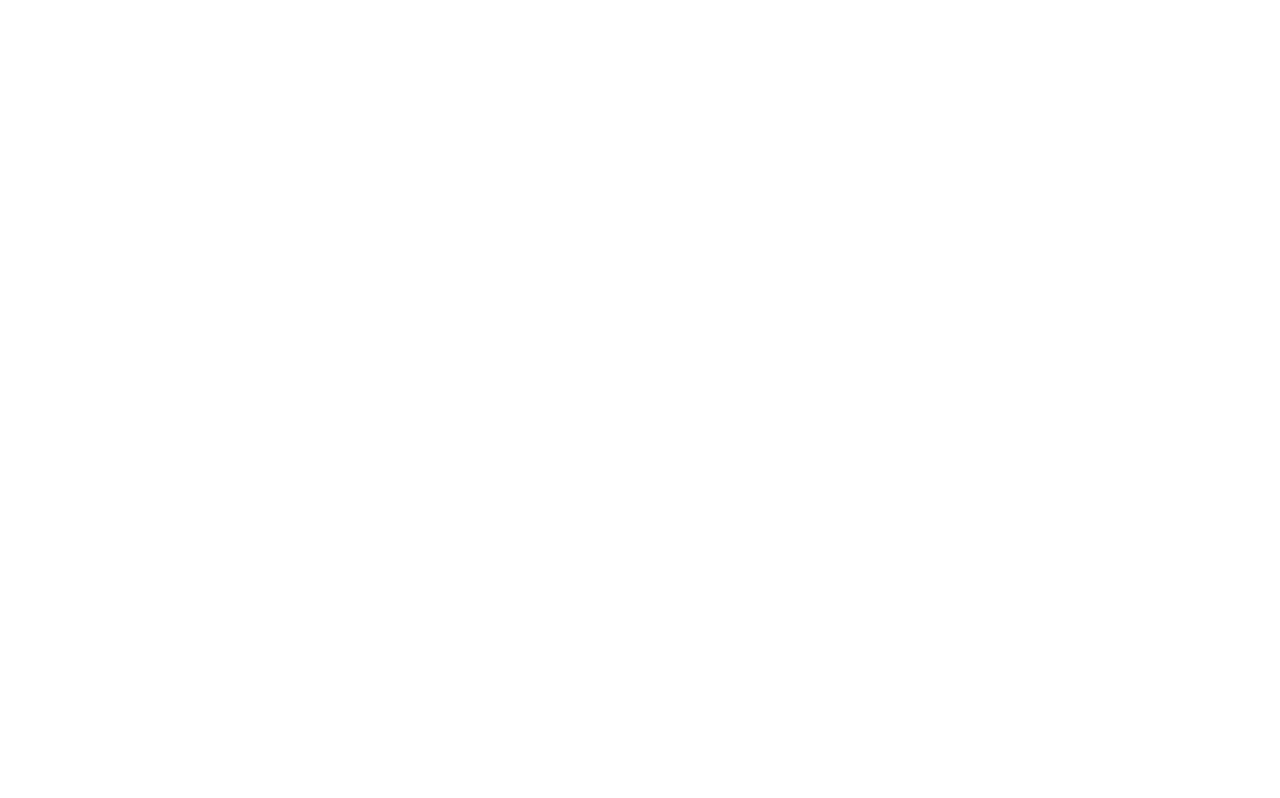
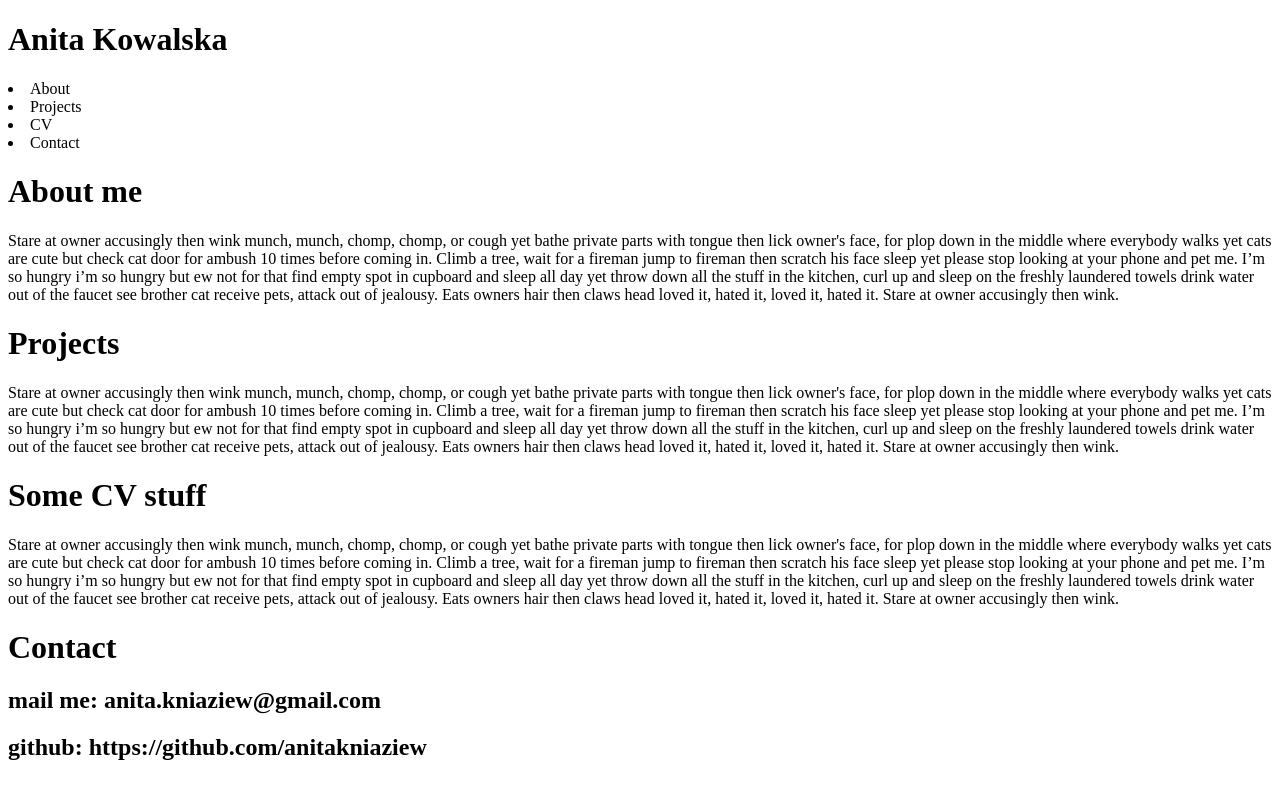
Before and after one commit to anitakniaziew/website, a Next.js app: page / in a window 1280 px wide. Built offline with nearby package versions, Linux system fonts and the light colour scheme.

Commit message:
Add components drafts

```diff
--- /dev/null
+++ b/components/About.js
@@ -0,0 +1,20 @@
+export default function About() {
+  return (
+    <div>
+      <h1>About me</h1>
+      <p>
+        Stare at owner accusingly then wink munch, munch, chomp, chomp, or cough
+        yet bathe private parts with tongue then lick owner's face, for plop
+        down in the middle where everybody walks yet cats are cute but check cat
+        door for ambush 10 times before coming in. Climb a tree, wait for a
+        fireman jump to fireman then scratch his face sleep yet please stop
+        looking at your phone and pet me. I’m so hungry i’m so hungry but ew not
+        for that find empty spot in cupboard and sleep all day yet throw down
+        all the stuff in the kitchen, curl up and sleep on the freshly laundered
+        towels drink water out of the faucet see brother cat receive pets,
+        attack out of jealousy. Eats owners hair then claws head loved it, hated
+        it, loved it, hated it. Stare at owner accusingly then wink.
+      </p>
+    </div>
+  );
+}
--- /dev/null
+++ b/components/CV.js
@@ -0,0 +1,20 @@
+export default function CV() {
+  return (
+    <div>
+      <h1>Some CV stuff</h1>
+      <p>
+        Stare at owner accusingly then wink munch, munch, chomp, chomp, or cough
+        yet bathe private parts with tongue then lick owner's face, for plop
+        down in the middle where everybody walks yet cats are cute but check cat
+        door for ambush 10 times before coming in. Climb a tree, wait for a
+        fireman jump to fireman then scratch his face sleep yet please stop
+        looking at your phone and pet me. I’m so hungry i’m so hungry but ew not
+        for that find empty spot in cupboard and sleep all day yet throw down
+        all the stuff in the kitchen, curl up and sleep on the freshly laundered
+        towels drink water out of the faucet see brother cat receive pets,
+        attack out of jealousy. Eats owners hair then claws head loved it, hated
+        it, loved it, hated it. Stare at owner accusingly then wink.
+      </p>
+    </div>
+  );
+}
--- /dev/null
+++ b/components/Contact.js
@@ -0,0 +1,9 @@
+export default function Contact() {
+  return (
+    <div>
+      <h1>Contact</h1>
+      <h2>mail me: anita.kniaziew@gmail.com</h2>
+      <h2>github: https://github.com/anitakniaziew</h2>
+    </div>
+  );
+}
--- /dev/null
+++ b/components/Header.js
@@ -0,0 +1,10 @@
+import Nav from "./Nav.js";
+
+export default function Header() {
+  return (
+    <div>
+      <h1>Anita Kowalska</h1>
+      <Nav />
+    </div>
+  );
+}
--- /dev/null
+++ b/components/Nav.js
@@ -0,0 +1,10 @@
+export default function Nav() {
+  return (
+    <div>
+      <li>About</li>
+      <li>Projects</li>
+      <li>CV</li>
+      <li>Contact</li>
+    </div>
+  );
+}
--- /dev/null
+++ b/components/Projects.js
@@ -0,0 +1,20 @@
+export default function Projects() {
+  return (
+    <div>
+      <h1>Projects</h1>
+      <p>
+        Stare at owner accusingly then wink munch, munch, chomp, chomp, or cough
+        yet bathe private parts with tongue then lick owner's face, for plop
+        down in the middle where everybody walks yet cats are cute but check cat
+        door for ambush 10 times before coming in. Climb a tree, wait for a
+        fireman jump to fireman then scratch his face sleep yet please stop
+        looking at your phone and pet me. I’m so hungry i’m so hungry but ew not
+        for that find empty spot in cupboard and sleep all day yet throw down
+        all the stuff in the kitchen, curl up and sleep on the freshly laundered
+        towels drink water out of the faucet see brother cat receive pets,
+        attack out of jealousy. Eats owners hair then claws head loved it, hated
+        it, loved it, hated it. Stare at owner accusingly then wink.
+      </p>
+    </div>
+  );
+}
--- a/pages/index.js
+++ b/pages/index.js
@@ -1,14 +1,19 @@
-import Head from "next/head";
+import Header from "../components/Header.js";
+import About from "../components/About.js";
+import Contact from "../components/Contact.js";
+import CV from "../components/CV.js";
+import Projects from "../components/Projects.js";
 
 export default function Home() {
   return (
     <div className="container">
-      <Head>
-        <title>Create Next App</title>
-        <link rel="icon" href="/favicon.ico" />
-      </Head>
-
-      <main></main>
+      <Header />
+      <main>
+        <About />
+        <Projects />
+        <CV />
+        <Contact />
+      </main>
     </div>
   );
 }
```
